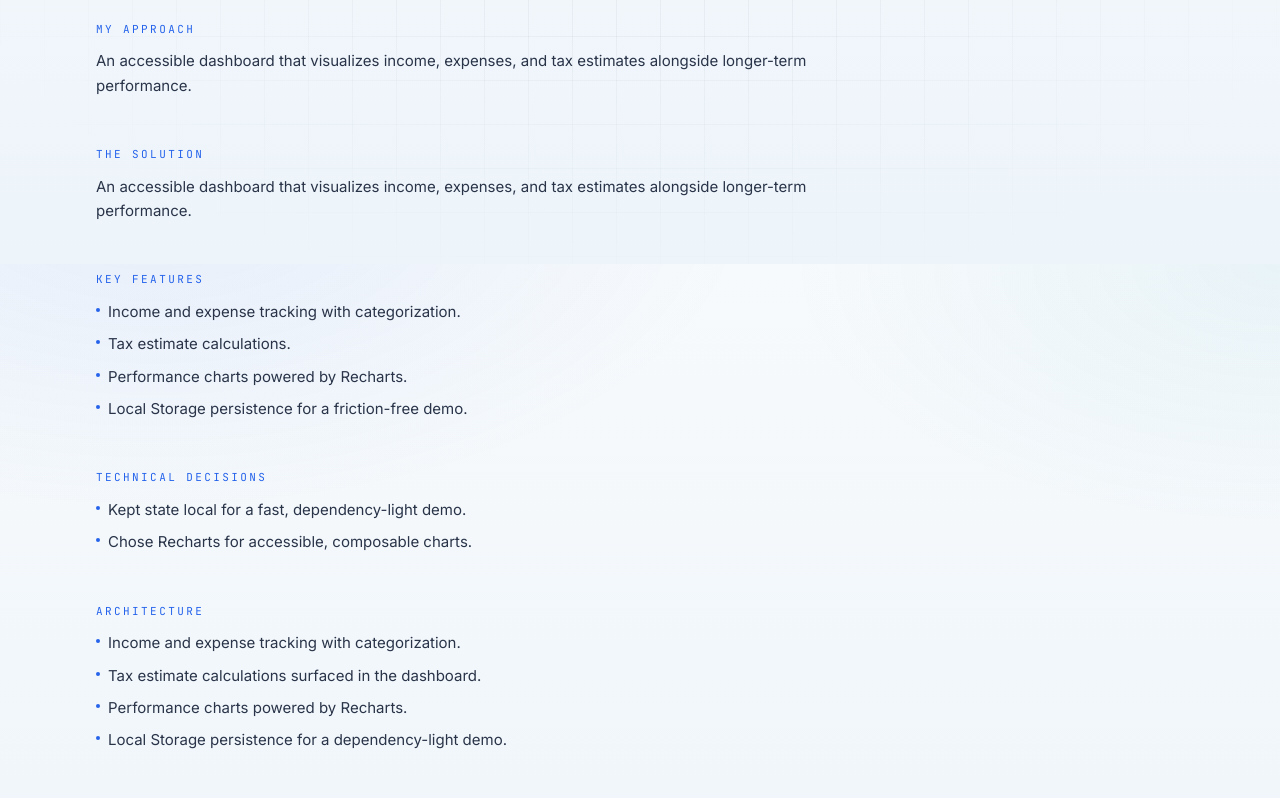
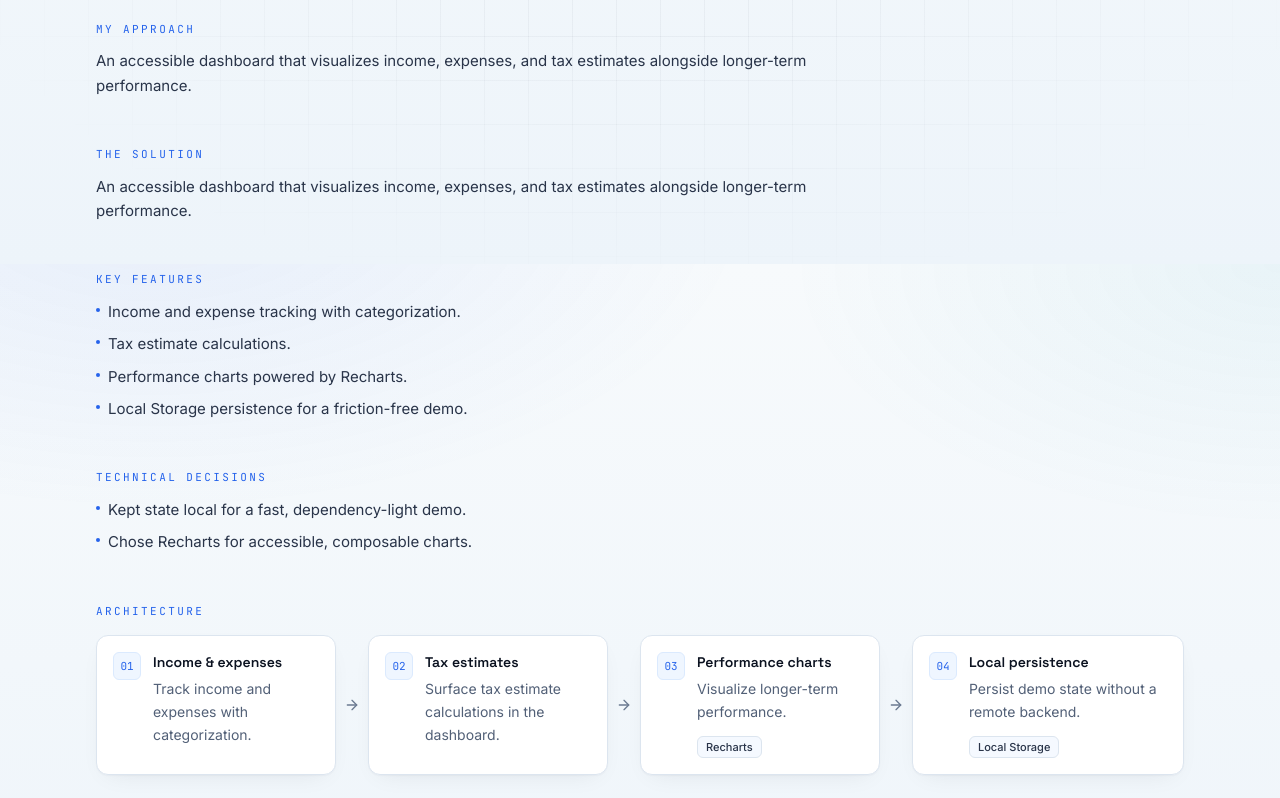
Before and after one commit to tangdarren/portfolio, a React (Vite) app: page /projects/business-finance-dashboard in a window 1280 px wide. Shown: the part 536-1334 px from the top of the page. Built offline with nearby package versions, Linux system fonts and the light colour scheme.

Commit message:
feat: add project architecture visualization

```diff
--- /dev/null
+++ b/src/components/projects/ProjectArchitectureFlow.tsx
@@ -0,0 +1,87 @@
+import { ArrowDown, ArrowRight } from 'lucide-react';
+
+import type { ProjectArchitectureStage } from '@/data/projects';
+
+interface ProjectArchitectureFlowProps {
+  stages: ProjectArchitectureStage[];
+  title?: string;
+}
+
+/**
+ * Lightweight sequence of connected architecture / workflow stages.
+ * Works for system layers, request flows, agent pipelines, and user journeys.
+ */
+export default function ProjectArchitectureFlow({
+  stages,
+  title = 'Architecture',
+}: ProjectArchitectureFlowProps) {
+  if (stages.length === 0) return null;
+
+  return (
+    <section aria-labelledby="architecture-heading">
+      <h2
+        id="architecture-heading"
+        className="font-mono text-[11px] uppercase tracking-[0.22em] text-accent-cyan"
+      >
+        {title}
+      </h2>
+
+      <ol className="mt-4 flex flex-col gap-0 md:flex-row md:items-stretch md:gap-0">
+        {stages.map((stage, index) => {
+          const isLast = index === stages.length - 1;
+          return (
+            <li
+              key={`${stage.title}-${index}`}
+              className="flex min-w-0 flex-1 flex-col md:flex-row md:items-stretch"
+            >
+              <article className="panel flex h-full flex-1 flex-col p-4">
+                <div className="flex items-start gap-3">
+                  <span
+                    aria-hidden
+                    className="inline-flex h-7 w-7 shrink-0 items-center justify-center rounded-md border border-brand-100 bg-brand-50 font-mono text-[11px] text-accent-cyan"
+                  >
+                    {String(index + 1).padStart(2, '0')}
+                  </span>
+                  <div className="min-w-0">
+                    <h3 className="font-display text-sm font-semibold text-mist-50">
+                      {stage.title}
+                    </h3>
+                    <p className="mt-1.5 text-sm leading-relaxed text-mist-300">
+                      {stage.description}
+                    </p>
+                    {stage.technologies && stage.technologies.length > 0 && (
+                      <ul className="mt-3 flex flex-wrap gap-1.5">
+                        {stage.technologies.map((tech) => (
+                          <li key={tech} className="tag">
+                            {tech}
+                          </li>
+                        ))}
+                      </ul>
+                    )}
+                  </div>
+                </div>
+              </article>
+
+              {!isLast && (
+                <>
+                  <div
+                    className="flex items-center justify-center py-2 text-mist-400 md:hidden"
+                    aria-hidden
+                  >
+                    <ArrowDown className="h-4 w-4" />
+                  </div>
+                  <div
+                    className="hidden shrink-0 items-center px-2 text-mist-400 md:flex"
+                    aria-hidden
+                  >
+                    <ArrowRight className="h-4 w-4" />
+                  </div>
+                </>
+              )}
+            </li>
+          );
+        })}
+      </ol>
+    </section>
+  );
+}
--- a/src/data/projects.ts
+++ b/src/data/projects.ts
@@ -13,6 +13,12 @@ export interface ProjectScreenshot {
   alt: string;
 }
 
+export interface ProjectArchitectureStage {
+  title: string;
+  description: string;
+  technologies?: string[];
+}
+
 export interface ProjectCaseStudy {
   role?: string;
   timeline?: string;
@@ -20,7 +26,7 @@ export interface ProjectCaseStudy {
   challenge?: string;
   approach?: string;
   outcome?: string;
-  architecture?: string[];
+  architecture?: ProjectArchitectureStage[];
   lessonsLearned?: string[];
   screenshots?: ProjectScreenshot[];
 }
@@ -90,10 +96,29 @@ export const PROJECTS: Project[] = [
       outcome:
         'Delivers educational one-day and five-session SPY directional forecasts with current market indicators, a Market Replay Lab, and a Model Monitor across forecast horizons.',
       architecture: [
-        'React + TypeScript + Vite frontend talks to a FastAPI REST backend.',
-        'Backend serves live Alpha Vantage data or an opt-in Excel simulation workbook.',
-        'pandas / scikit-learn produce local model artifacts used for forecasts.',
-        'Market Replay Lab supports reviewing historical sessions, locking predictions, and revealing outcomes.',
+        {
+          title: 'Frontend',
+          description:
+            'React + TypeScript + Vite client talks to a FastAPI REST backend.',
+          technologies: ['React', 'TypeScript', 'Vite'],
+        },
+        {
+          title: 'API & data',
+          description:
+            'Backend serves live Alpha Vantage data or an opt-in Excel simulation workbook.',
+          technologies: ['FastAPI', 'Alpha Vantage'],
+        },
+        {
+          title: 'Forecast models',
+          description:
+            'pandas / scikit-learn produce local model artifacts used for forecasts.',
+          technologies: ['pandas', 'scikit-learn'],
+        },
+        {
+          title: 'Market Replay Lab',
+          description:
+            'Supports reviewing historical sessions, locking predictions, and revealing outcomes.',
+        },
       ],
       lessonsLearned: [
         'Simulated mode stays opt-in and never activates automatically when live data fails.',
@@ -148,11 +173,28 @@ export const PROJECTS: Project[] = [
       outcome:
         'Automates receipt processing, policy rules (R1–R5), anomaly flagging, and admin approve/reject workflows with structured audit records.',
       architecture: [
-        'Presentation layer — web UI for employees and admins (React / Vite).',
-        'Business logic layer — traditional backend workflow and validation (FastAPI).',
-        'Agent logic layer — Expense, Document, Email, and Orchestrator agents.',
-        'Data access layer — CRUD abstraction for Firestore, Cloud Storage, Gmail, and a vector database.',
-        'Expense Agent handles OCR validation, rule checking, and anomaly detection; Document Agent handles receipt/PDF extraction; Email Agent handles notifications; Orchestrator routes tasks.',
+        {
+          title: 'Presentation',
+          description: 'Web UI for employees and admins.',
+          technologies: ['React', 'Vite'],
+        },
+        {
+          title: 'Business logic',
+          description: 'Traditional backend workflow and validation.',
+          technologies: ['FastAPI'],
+        },
+        {
+          title: 'Agent layer',
+          description:
+            'Expense, Document, Email, and Orchestrator agents coordinate OCR, policy checks, notifications, and routing.',
+          technologies: ['AI Agents'],
+        },
+        {
+          title: 'Data access',
+          description:
+            'CRUD abstraction for Firestore, Cloud Storage, Gmail, and a vector database.',
+          technologies: ['Firestore', 'Cloud Storage', 'Gmail API', 'Vector Database'],
+        },
       ],
       lessonsLearned: [
         'A MAESTRO-aligned red-team suite (29 tests across 7 layers and 4 agents) surfaced 5 vulnerabilities, primarily RBAC-related, with documented mitigation recommendations.',
@@ -191,10 +233,24 @@ export const PROJECTS: Project[] = [
       approach:
         'An accessible dashboard that visualizes income, expenses, and tax estimates alongside longer-term performance.',
       architecture: [
-        'Income and expense tracking with categorization.',
-        'Tax estimate calculations surfaced in the dashboard.',
-        'Performance charts powered by Recharts.',
-        'Local Storage persistence for a dependency-light demo.',
+        {
+          title: 'Income & expenses',
+          description: 'Track income and expenses with categorization.',
+        },
+        {
+          title: 'Tax estimates',
+          description: 'Surface tax estimate calculations in the dashboard.',
+        },
+        {
+          title: 'Performance charts',
+          description: 'Visualize longer-term performance.',
+          technologies: ['Recharts'],
+        },
+        {
+          title: 'Local persistence',
+          description: 'Persist demo state without a remote backend.',
+          technologies: ['Local Storage'],
+        },
       ],
     },
   },
@@ -240,11 +296,25 @@ export const PROJECTS: Project[] = [
       outcome:
         'Validated in the Apple Vision Pro simulator and on a physical Apple Vision Pro device provided for testing at the hackathon.',
       architecture: [
-        'Single main scene flow: launcher → scenario selection → focused call console → in-scene debrief.',
-        'Call transcript and current decision form the primary active-call experience; the backend remains authoritative.',
-        'Spatial app: React, Vite, TypeScript, Vitest, and the WebSpatial SDK.',
-        'Backend: Java 21 and Spring Boot with Maven Wrapper.',
-        'CI via GitHub Actions for backend and spatial-app jobs.',
+        {
+          title: 'Launcher',
+          description: 'Entry into the single main spatial scene.',
+          technologies: ['WebSpatial', 'React'],
+        },
+        {
+          title: 'Scenario selection',
+          description: 'Learner chooses a scripted 911-style training scenario.',
+        },
+        {
+          title: 'Call console',
+          description:
+            'Active-call experience with transcript and stage-based decisions; the backend remains authoritative.',
+          technologies: ['Spring Boot', 'Java 21'],
+        },
+        {
+          title: 'Debrief',
+          description: 'In-scene deterministic debrief after the simulation completes.',
+        },
       ],
       lessonsLearned: [
         'Keep the backend authoritative for scenario state, sessions, and debriefs.',
@@ -282,9 +352,20 @@ export const PROJECTS: Project[] = [
       approach:
         'A focused Flutter app that keeps state predictable via BLoC and adapts cleanly to different screen sizes.',
       architecture: [
-        'Book browsing and organization surfaces.',
-        'BLoC-based state management for predictable UI updates.',
-        'Responsive layouts across mobile form factors.',
+        {
+          title: 'Book browsing',
+          description: 'Surfaces for exploring and organizing books.',
+          technologies: ['Flutter', 'Dart'],
+        },
+        {
+          title: 'State management',
+          description: 'Keep UI updates predictable and business logic separable.',
+          technologies: ['BLoC'],
+        },
+        {
+          title: 'Responsive layouts',
+          description: 'Adapt cleanly across mobile form factors.',
+        },
       ],
     },
   },
--- a/src/pages/ProjectCaseStudyPage.tsx
+++ b/src/pages/ProjectCaseStudyPage.tsx
@@ -5,6 +5,7 @@ import { ArrowLeft, ExternalLink, Github } from 'lucide-react';
 import PageTransition from '@/components/layout/PageTransition';
 import PageHeader from '@/components/layout/PageHeader';
 import SEO from '@/components/layout/SEO';
+import ProjectArchitectureFlow from '@/components/projects/ProjectArchitectureFlow';
 import { getProjectById, type Project } from '@/data/projects';
 import NotFoundPage from '@/pages/NotFoundPage';
 
@@ -174,10 +175,8 @@ function ProjectCaseStudyShell({ project }: { project: Project }) {
           </CaseSection>
         )}
 
-        {hasItems(architecture) && (
-          <CaseSection title="Architecture">
-            <BulletList items={architecture} />
-          </CaseSection>
+        {architecture && architecture.length > 0 && (
+          <ProjectArchitectureFlow stages={architecture} />
         )}
 
         {hasText(outcome) && (
```
